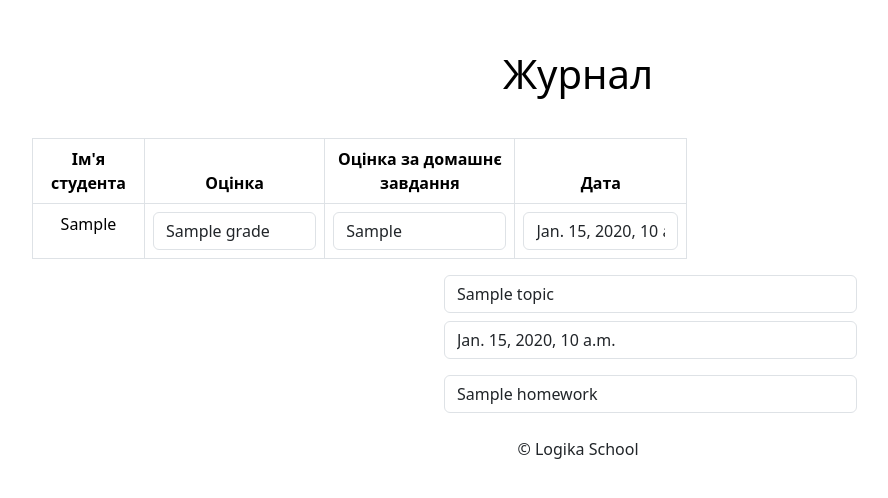
After one commit to volodymyrlogika/group-portal, a Django app: template templates/journal/edit_journal.html in a window 1280 px wide. The commit adds this page. Shown: the top 498 px of the page, without its empty margins (62-950 px from the left). Run offline with Django 3.2, Linux system fonts and the light colour scheme; the template is opened without the code that fills it: most values are stand-ins (such as "Sample title", 1, 10 or a date in 2020).

Commit message:
added edit system

```diff
--- a/journalapp/urls.py
+++ b/journalapp/urls.py
@@ -1,6 +1,7 @@
-from django.urls import path
+from django.urls import include, path
 from . import views
 
 urlpatterns = [
     path('', views.home, name='home'),
+    path('edit/', views.edit_journal, name='edit_journal'),
 ]
--- /dev/null
+++ b/templates/journal/edit_journal.html
@@ -0,0 +1,42 @@
+{% extends 'base.html' %}
+
+{% block content %}
+
+<div class="container" style="color: black; text-align: center;">
+    <div class="me-auto" style="margin-top: 50px;">
+        <h1>Журнал</h1>
+        <table class="table table-bordered" style="width: 60% ; margin-top: 40px;">
+            <thead>
+                <tr>
+                    <th>Ім'я студента</th>
+                    <th>Оцінка</th>
+                    <th>Оцінка за домашнє завдання</th>
+                    <th>Дата</th>
+                </tr>
+            </thead>
+            <tbody>
+                {% for journal_student in journal_students %}
+                <tr>
+                    <td>{{ journal_student.student_user }}</td>
+                    <td><input type="text" value="{{ journal_student.grade }}" class="form-control" /></td>
+                    <td><input type="text" value="{{ journal_student.homework_grade }}" class="form-control" /></td>
+                    <td><input type="text" value="{{ journal_student.date }}" class="form-control" /></td>
+                </tr>
+                {% endfor %}
+            </tbody>
+        </table>
+        <div class="container" style="margin-left: 400px; max-width: 40%;">
+            {% for lesson in lessons %}
+                <div class="lesson">
+                    <h2><input type="text" value="{{ lesson.topic }}" class="form-control" /></h2>
+                    <p><input type="text" value="{{ lesson.date }}" class="form-control" /></p>
+                    <p><input type="text" value="{{ lesson.homework }}" class="form-control" /></p>
+                </div>
+            {% endfor %}
+        </div>
+
+
+    </div>
+</div>
+
+{% endblock %}
```
Also changed, not shown: journalapp/views.py (+7 -1 lines), templates/journal/journal.html (+23 -10 lines).
